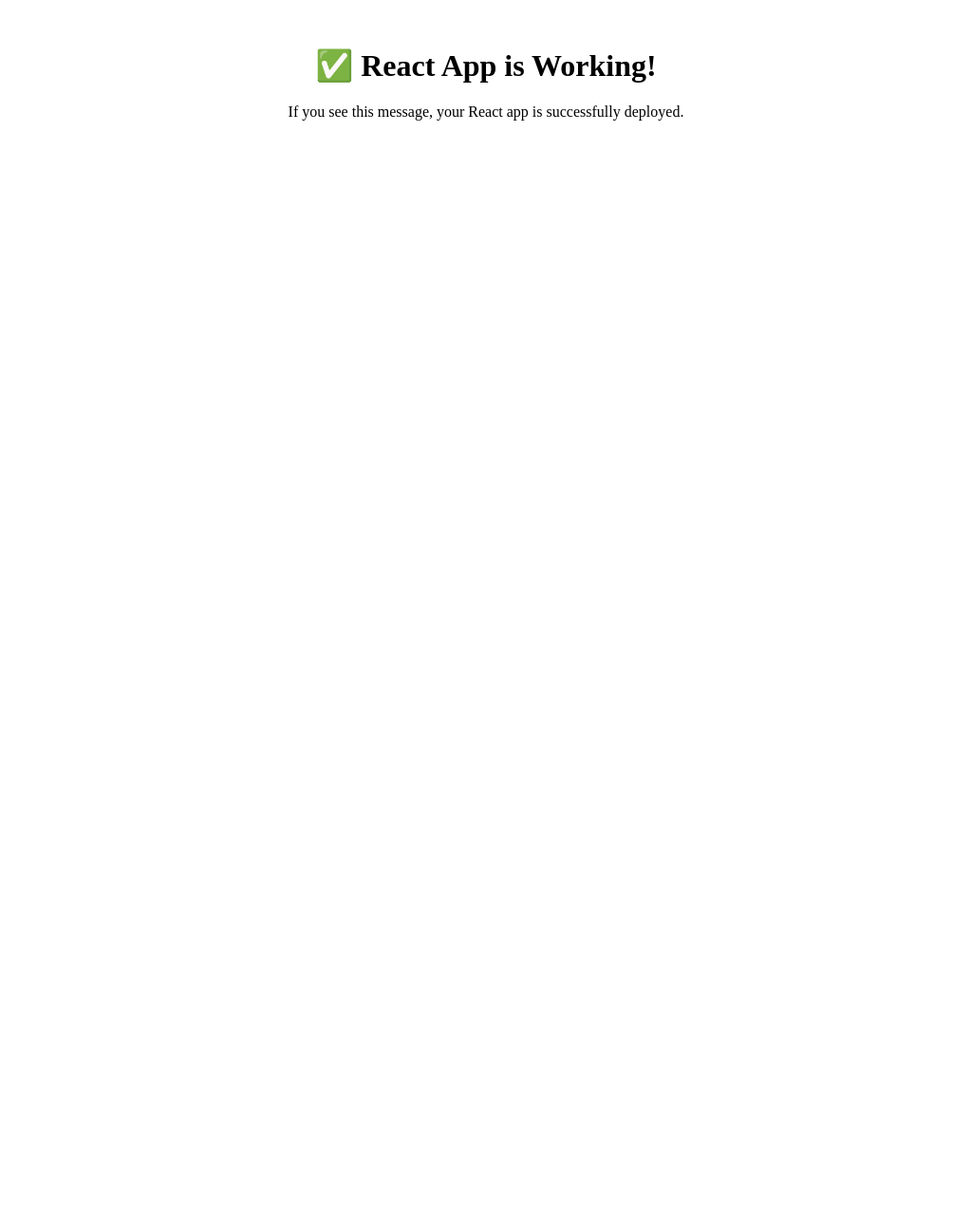
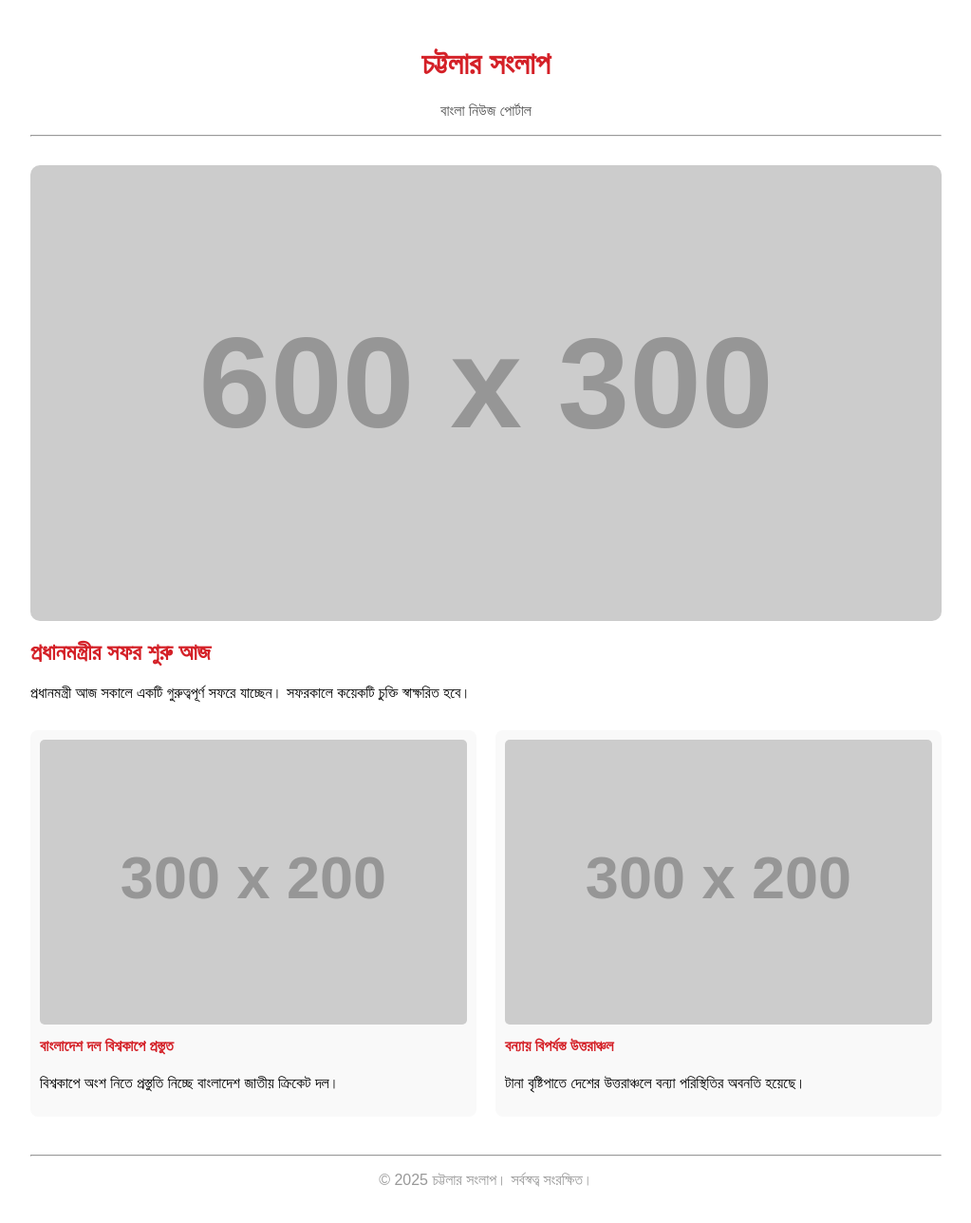
Before and after one commit to adilidb/TestReact, a React app: page / in a window 1280 px wide. Shown: the whole page at 95% size, without its empty margins (128-1151 px from the left). Before the commit the page ends 800 px from the top, so only its background shows below. Built offline with nearby package versions, Linux system fonts and the light colour scheme; placeholder pictures from the web are drawn by us.

Commit message:
Updated design and added news categories

```diff
--- a/src/index.js
+++ b/src/index.js
@@ -1,11 +1,64 @@
 import React from "react";
 import ReactDOM from "react-dom/client";
 
+// নিউজ লিস্ট ডাটা
+const newsList = [
+  {
+    id: 1,
+    title: "প্রধানমন্ত্রীর সফর শুরু আজ",
+    summary: "প্রধানমন্ত্রী আজ সকালে একটি গুরুত্বপূর্ণ সফরে যাচ্ছেন। সফরকালে কয়েকটি চুক্তি স্বাক্ষরিত হবে।",
+    image: "https://via.placeholder.com/600x300?text=Top+News"
+  },
+  {
+    id: 2,
+    title: "বাংলাদেশ দল বিশ্বকাপে প্রস্তুত",
+    summary: "বিশ্বকাপে অংশ নিতে প্রস্তুতি নিচ্ছে বাংলাদেশ জাতীয় ক্রিকেট দল।",
+    image: "https://via.placeholder.com/300x200?text=Sports"
+  },
+  {
+    id: 3,
+    title: "বন্যায় বিপর্যস্ত উত্তরাঞ্চল",
+    summary: "টানা বৃষ্টিপাতে দেশের উত্তরাঞ্চলে বন্যা পরিস্থিতির অবনতি হয়েছে।",
+    image: "https://via.placeholder.com/300x200?text=Flood"
+  }
+];
+
+// অ্যাপ ফাংশন
 function App() {
   return (
-    <div style={{ textAlign: "center", marginTop: "50px" }}>
-      <h1>✅ React App is Working!</h1>
-      <p>If you see this message, your React app is successfully deployed.</p>
+    <div style={{ fontFamily: "SolaimanLipi, sans-serif", maxWidth: "960px", margin: "auto", padding: "20px" }}>
+      <header style={{ textAlign: "center", marginBottom: "30px" }}>
+        <h1 style={{ color: "#D42027" }}>চট্টলার সংলাপ</h1>
+        <p style={{ color: "#555" }}>বাংলা নিউজ পোর্টাল</p>
+        <hr />
+      </header>
+
+      <main>
+        <section>
+          <img
+            src={newsList[0].image}
+            alt="Main News"
+            style={{ width: "100%", borderRadius: "10px" }}
+          />
+          <h2 style={{ marginTop: "15px", color: "#D42027" }}>{newsList[0].title}</h2>
+          <p>{newsList[0].summary}</p>
+        </section>
+
+        <section style={{ display: "flex", gap: "20px", marginTop: "30px", flexWrap: "wrap" }}>
+          {newsList.slice(1).map((news) => (
+            <div key={news.id} style={{ flex: "1 1 45%", background: "#f9f9f9", padding: "10px", borderRadius: "8px" }}>
+              <img src={news.image} alt="News" style={{ width: "100%", borderRadius: "5px" }} />
+              <h4 style={{ color: "#D42027", marginTop: "10px" }}>{news.title}</h4>
+              <p>{news.summary}</p>
+            </div>
+          ))}
+        </section>
+      </main>
+
+      <footer style={{ marginTop: "40px", textAlign: "center", color: "#999" }}>
+        <hr />
+        <p>© 2025 চট্টলার সংলাপ। সর্বস্বত্ব সংরক্ষিত।</p>
+      </footer>
     </div>
   );
 }
```
Also changed, not shown: build/asset-manifest.json, build/index.html, build/static/js/main.8c6162d4.js.LICENSE.txt (renamed from build/static/js/main.e2f2357a.js.LICENSE.txt), 4 other files.
